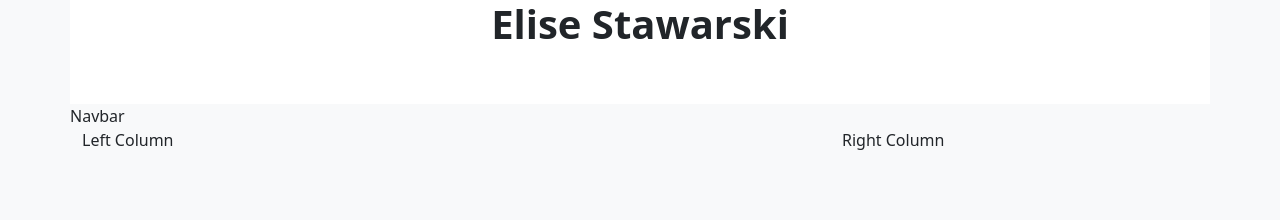
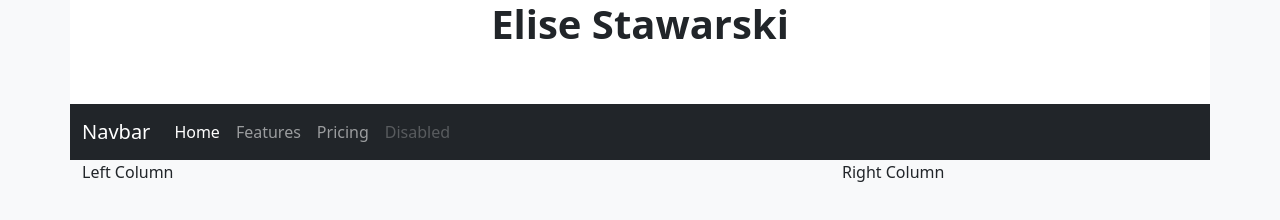
Before and after one commit to Navi-beep/bootstrap_portfolio, a plain HTML site: page index.html in a window 1280 px wide. Drawn offline with nearby package versions, Linux system fonts and the light colour scheme.

Commit message:
added navbar stylng

```diff
--- a/index.html
+++ b/index.html
@@ -20,7 +20,30 @@
 
         <!-- Row 2 - Navbar -->
         <div class="row">
-            Navbar
+            <nav class="navbar navbar-expand-lg bg-dark  navbar-dark">
+                <div class="container-fluid">
+                  <a class="navbar-brand" href="#">Navbar</a>
+                  <button class="navbar-toggler" type="button" data-bs-toggle="collapse" data-bs-target="#navbarNav" aria-controls="navbarNav" aria-expanded="false" aria-label="Toggle navigation">
+                    <span class="navbar-toggler-icon"></span>
+                  </button>
+                  <div class="collapse navbar-collapse" id="navbarNav">
+                    <ul class="navbar-nav">
+                      <li class="nav-item">
+                        <a class="nav-link active" aria-current="page" href="#">Home</a>
+                      </li>
+                      <li class="nav-item">
+                        <a class="nav-link" href="#">Features</a>
+                      </li>
+                      <li class="nav-item">
+                        <a class="nav-link" href="#">Pricing</a>
+                      </li>
+                      <li class="nav-item">
+                        <a class="nav-link disabled">Disabled</a>
+                      </li>
+                    </ul>
+                  </div>
+                </div>
+              </nav>
         </div>
 
         <!-- Row 3 - Main Content -->
```
